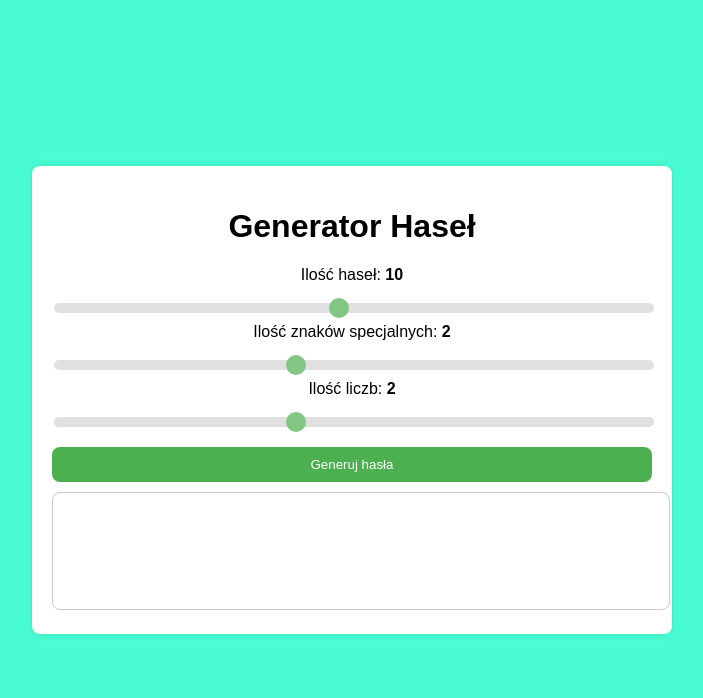
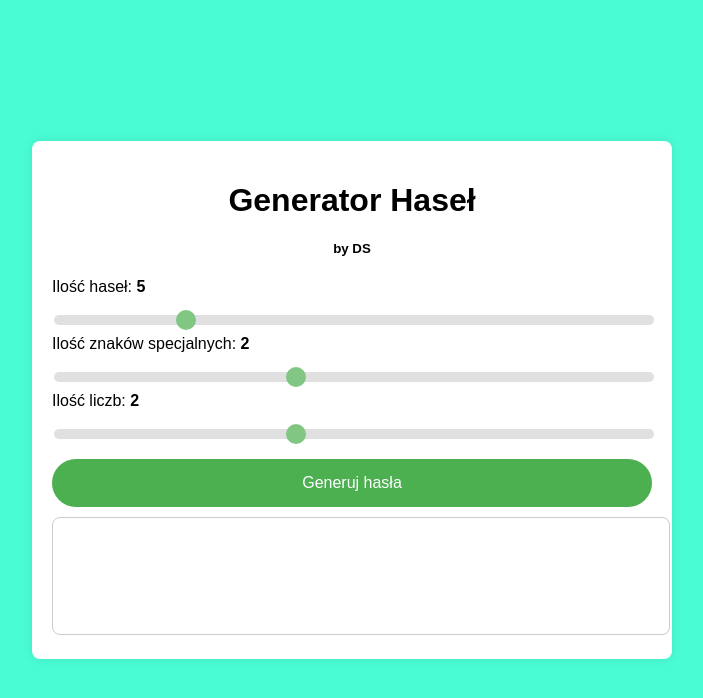
Before and after one commit to haslogen/haslogen, a plain HTML site: page index.html in a window 1280 px wide. Shown: the whole page, without its empty margins (288-991 px from the left). Drawn offline with Linux system fonts and the light colour scheme.

Commit message:
Add files via upload

```diff
--- a/index.html
+++ b/index.html
@@ -9,10 +9,11 @@
 </head>
 <body>
     <div class="container">
-        <h1>Generator Haseł</h1>
+        <h1>Generator Haseł</h1><h5>by DS</h5>
+
         <div class="password-container">
-            <label for="quantity">Ilość haseł: <span id="quantityValue">10</span></label>
-            <input type="range" id="quantity" min="1" max="20" value="10" class="slider" oninput="updateQuantityValue()">
+            <label for="quantity">Ilość haseł: <span id="quantityValue">5</span></label>
+            <input type="range" id="quantity" min="1" max="20" value="5" class="slider" oninput="updateQuantityValue()">
             <label for="numSpecialChars">Ilość znaków specjalnych: <span id="numSpecialCharsValue">2</span></label>
             <input type="range" id="numSpecialChars" min="0" max="5" value="2" class="slider" oninput="updateNumSpecialCharsValue()">
             <label for="numNumbers">Ilość liczb: <span id="numNumbersValue">2</span></label>
--- a/styles.css
+++ b/styles.css
@@ -22,6 +22,7 @@ body {
 
 .password-container {
     margin-top: 20px;
+    text-align: left; /* Dodajemy tekst na lewo dla okna z hasłami */
 }
 
 h1 {
@@ -45,14 +46,16 @@ span {
 }
 
 button {
-    padding: 10px;
+    padding: 15px;
     background-color: #4caf50;
     color: #fff;
     border: none;
-    border-radius: 8px;
+    border-radius: 25px; /* Zaokrąglenie bardziej przycisków */
     cursor: pointer;
     width: 100%;
     margin-top: 10px;
+    font-size: 16px; /* Mniejsza czcionka dla minimalistycznego wyglądu */
+    transition: background-color 0.3s;
 }
 
 button:hover {
```
